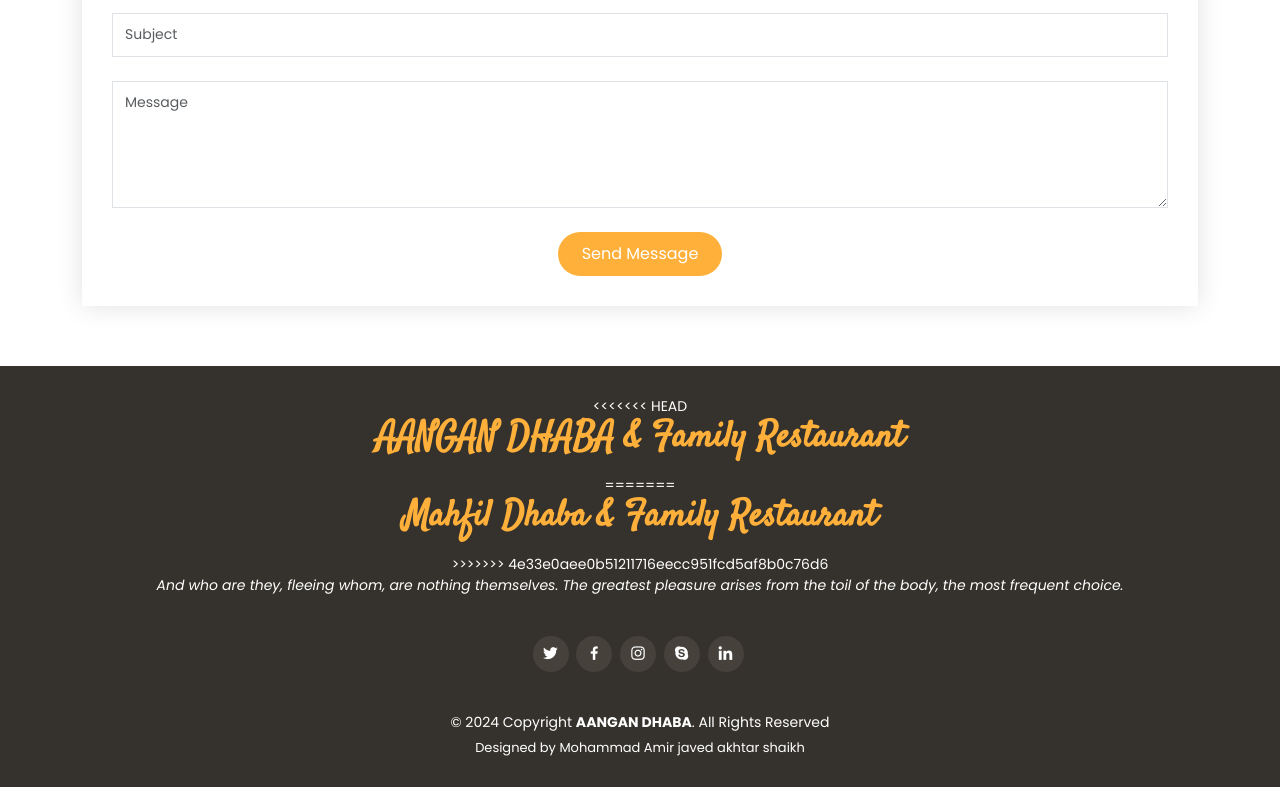
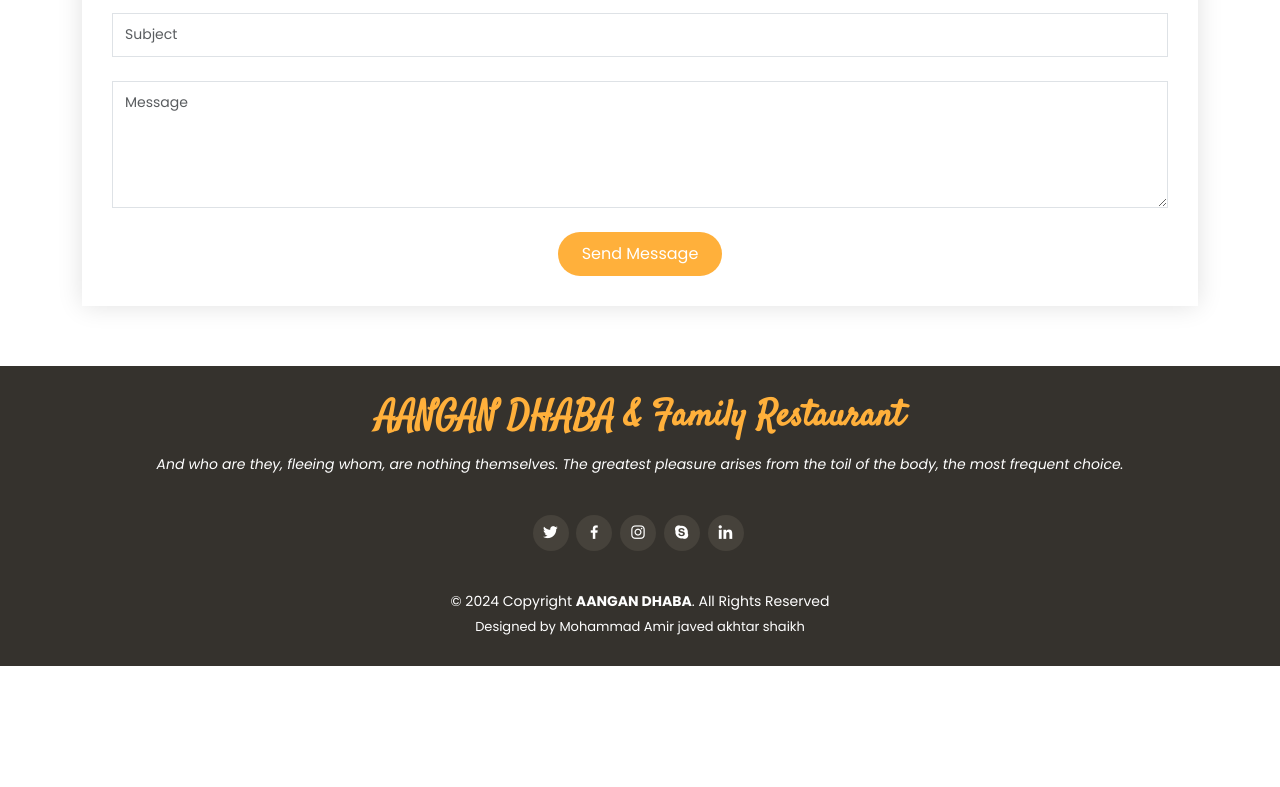
Before and after one commit to Shaikh-Amir777/my-Delicious, a plain HTML site: page index.html in a window 1280 px wide. Shown: the part 7105-7892 px from the top of the page. After the commit the page ends 7771 px from the top, so only its background shows below. Drawn offline with Linux system fonts and the light colour scheme.

Commit message:
NAME CHANGES

```diff
--- a/index.html
+++ b/index.html
@@ -105,7 +105,7 @@
           <div class="carousel-item active" style="background-image: url(assets/img/slide/slide-1.jpg);">
             <div class="carousel-container">
               <div class="carousel-content">
-                <h2 class="animate__animated animate__fadeInDown"><span>Mahfil </span> Dhaba</h2>
+                <h2 class="animate__animated animate__fadeInDown"><span>AAGAN </span> DHABA</h2>
                 <p class="animate__animated animate__fadeInUp">Ut velit est quam dolor ad a aliquid qui aliquid. Sequi ea ut et est quaerat sequi nihil ut aliquam. Occaecati alias dolorem mollitia ut. Similique ea voluptatem. Esse doloremque accusamus repellendus deleniti vel. Minus et tempore modi architecto.</p>
                 <div>
                   <a href="#menu" class="btn-menu animate__animated animate__fadeInUp scrollto">Our Menu</a>
@@ -907,11 +907,7 @@
   <!-- ======= Footer ======= -->
   <footer id="footer">
     <div class="container">
-<<<<<<< HEAD
       <h3>AANGAN DHABA & Family Restaurant</h3>
-=======
-      <h3>Mahfil Dhaba & Family Restaurant</h3>
->>>>>>> 4e33e0aee0b51211716eecc951fcd5af8b0c76d6
       <p>And who are they, fleeing whom, are nothing themselves. The greatest pleasure arises from the toil of the body, the most frequent choice.</p>
       <div class="social-links">
         <a href="#" class="twitter"><i class="bx bxl-twitter"></i></a>
```
